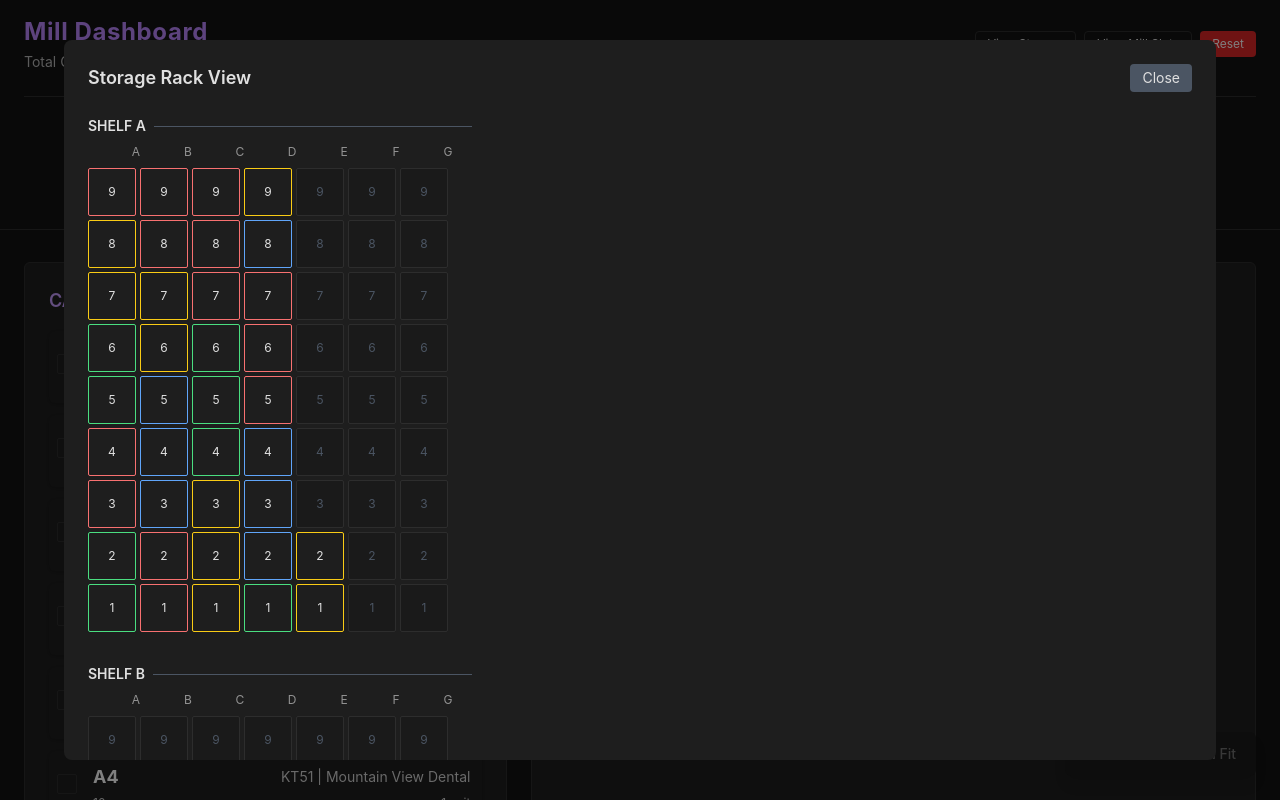
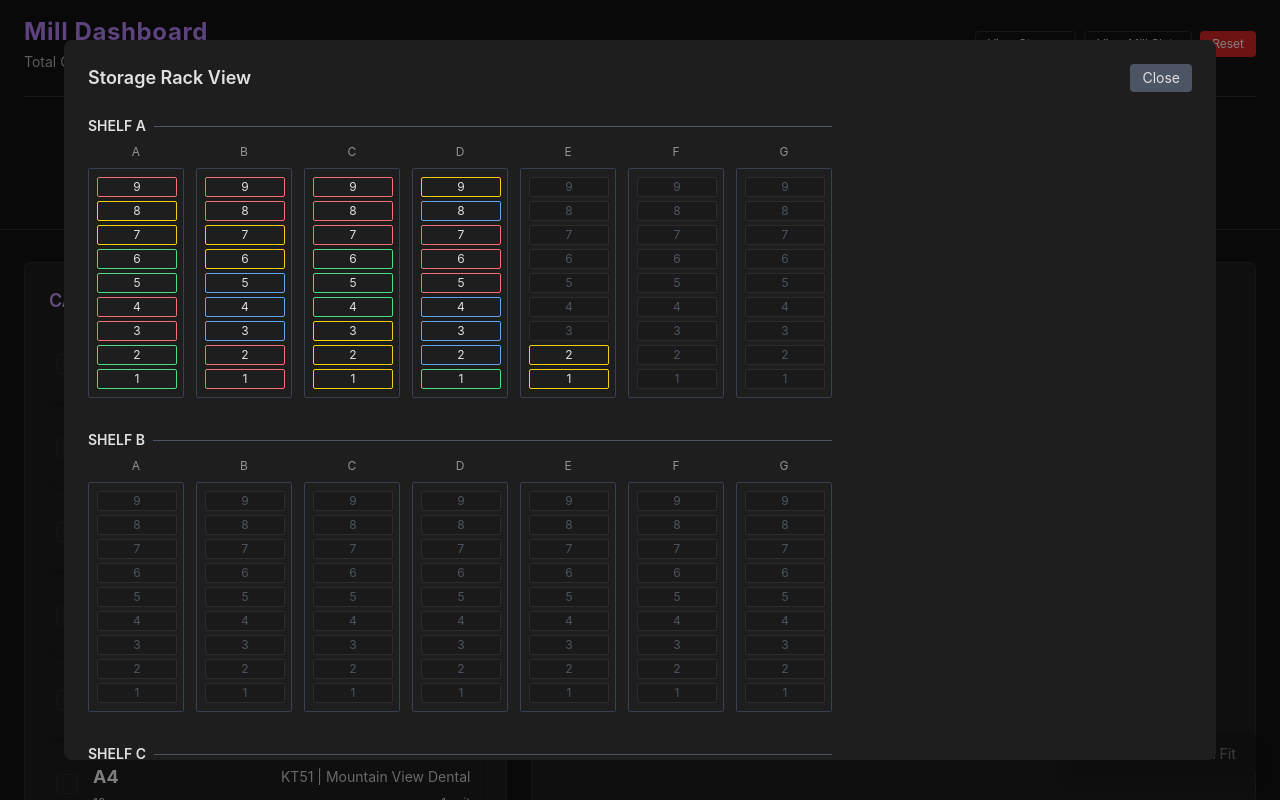
Before and after one commit to gw-threed/mill_dash_v3, a React (Vite) app: page / in a window 1280 px wide. Both pictures are taken after a click on the button "View Storage". Shown: the top 800 px of the page. Built offline with nearby package versions, Linux system fonts and the light colour scheme.

Commit message:
Enhance StorageGrid and StorageSlot components with improved layout and styling; increase column width and adjust slot dimensions for better visual consistency and user experience.

```diff
--- a/src/components/storage/StorageGrid.tsx
+++ b/src/components/storage/StorageGrid.tsx
@@ -27,21 +27,21 @@ const StorageGrid: React.FC<Props> = ({ onSlotClick }) => {
             <hr className="flex-1 ml-2 border-gray-600" />
           </div>
           {/* Column Letters */}
-          <div className="flex gap-1 ml-6">
+          <div className="flex gap-3">
             {columns.map((c) => (
-              <div key={c} className="w-12 text-center text-xs opacity-60">
+              <div key={c} className="w-24 text-center text-xs opacity-60">
                 {c}
               </div>
             ))}
           </div>
           {/* Columns with stacked slots */}
-          <div className="flex gap-1">
+          <div className="flex gap-3">
             {columns.map((col) => {
               const colSlots = storageSlots
                 .filter((s) => s.shelf === shelf && s.column === col)
                 .sort((a, b) => a.slotNumber - b.slotNumber);
               return (
-                <div key={col} className="flex flex-col-reverse gap-1">
+                <div key={col} className="flex flex-col-reverse gap-1 border border-gray-700 rounded-sm w-24 p-2">
                   {colSlots.map((slot) => {
                     const puck = slot.puckId ? puckMap[slot.puckId] : undefined;
                     return (
--- a/src/components/storage/StorageSlot.tsx
+++ b/src/components/storage/StorageSlot.tsx
@@ -23,7 +23,7 @@ const StorageSlot: React.FC<Props> = ({ slot, puck, onClick }) => {
   return (
     <div
       onClick={occupied ? onClick : undefined}
-      className={`w-12 h-12 flex items-center justify-center text-[10px] md:text-xs rounded-sm border ${
+      className={`h-5 w-20 flex items-center justify-center text-[10px] md:text-xs rounded-sm border ${
         occupied ? shadeColor(puck?.shade) : 'border-[#2D2D2D] bg-[#1A1A1A] text-gray-600'
       } ${occupied ? 'hover:brightness-125 cursor-pointer' : ''}`}
       title={tooltip}
```
